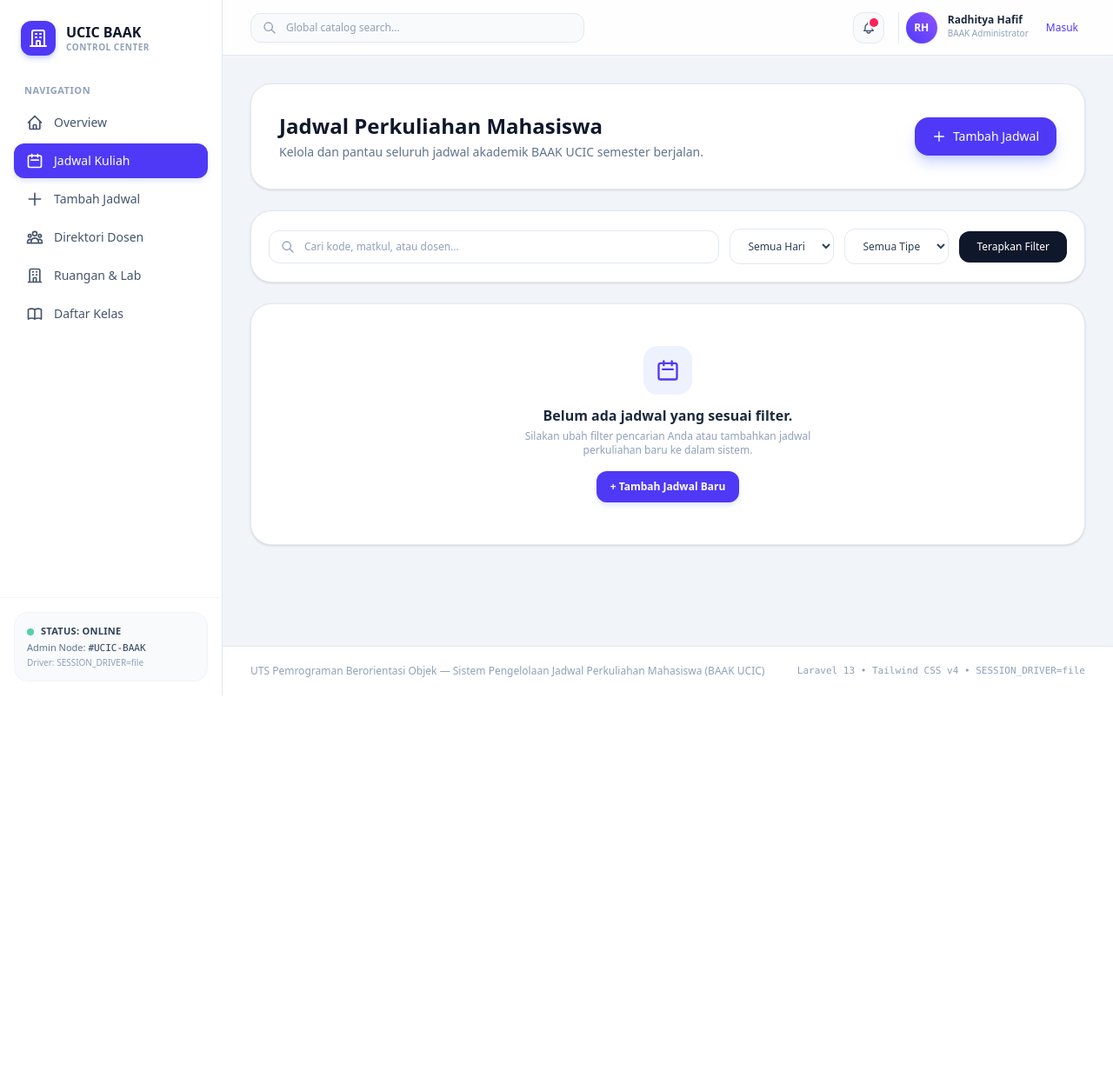
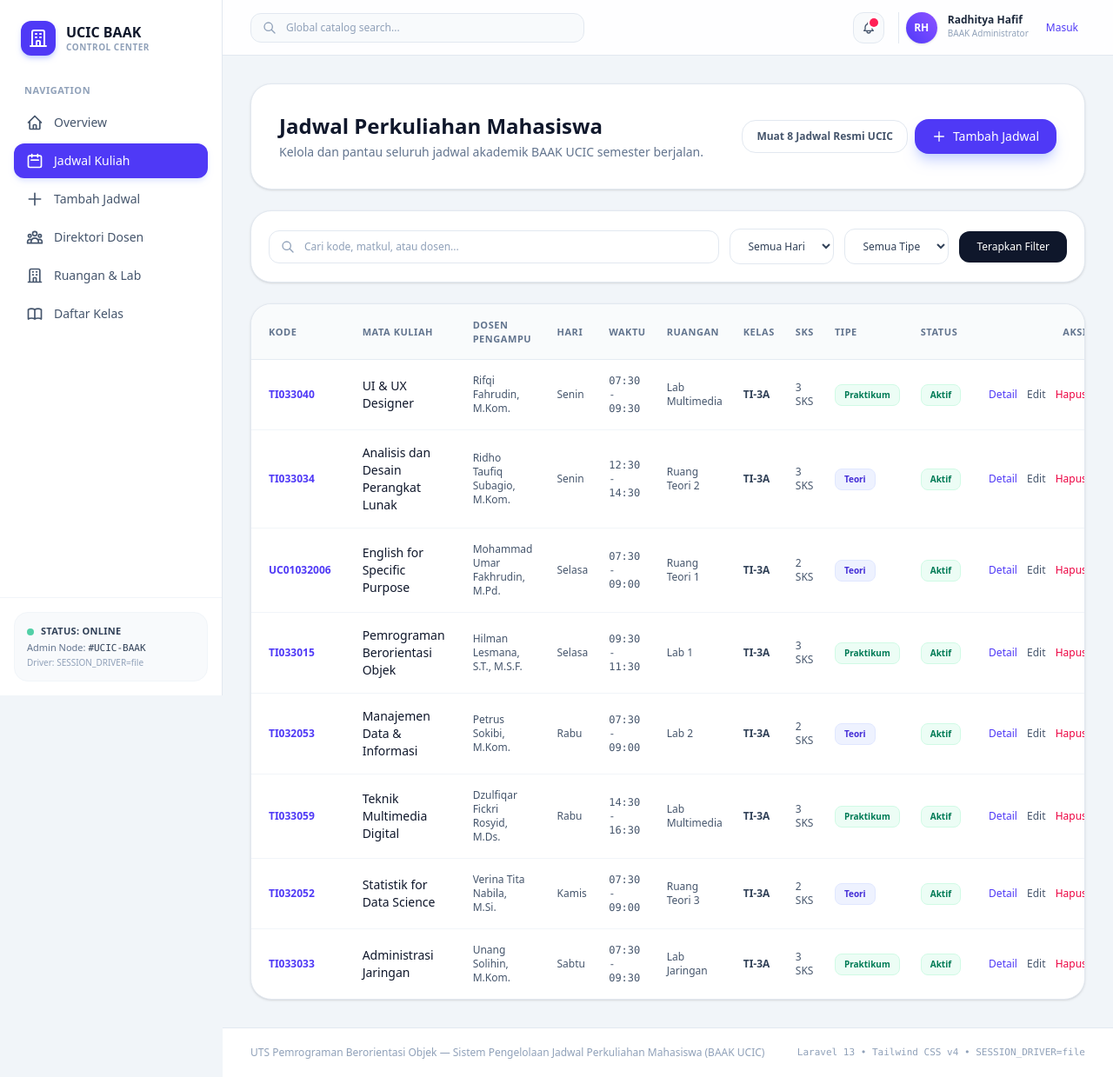
Before and after one commit to hafifradhitya/UTS_PBO_20251020004_Radhitya-Hafif, a Laravel app: page /jadwal in a window 1280 px wide. Shown: the whole page at 87% size. Before the commit the page ends 800 px from the top, so only its background shows below. Run offline with Laravel 12, Linux system fonts and the light colour scheme; style sheets or scripts are compiled from the project's sources.

Commit message:
feat: add 8 official UCIC courses to session dataset, update docx and markdown report

```diff
--- a/app/Http/Controllers/JadwalController.php
+++ b/app/Http/Controllers/JadwalController.php
@@ -6,9 +6,138 @@ use Illuminate\Http\Request;
 
 class JadwalController extends Controller
 {
+    /**
+     * 8 Data Mata Kuliah Resmi Mahasiswa UCIC Semester 3
+     */
+    public static function defaultJadwals(): array
+    {
+        return [
+            'TI033040' => [
+                'kode' => 'TI033040',
+                'mata_kuliah' => 'UI & UX Designer',
+                'dosen' => 'Rifqi Fahrudin, M.Kom.',
+                'hari' => 'Senin',
+                'jam_mulai' => '07:30',
+                'jam_selesai' => '09:30',
+                'ruangan' => 'Lab Multimedia',
+                'kelas' => 'TI-3A',
+                'sks' => 3,
+                'tipe' => 'Praktikum',
+                'status' => 'Aktif',
+            ],
+            'TI033034' => [
+                'kode' => 'TI033034',
+                'mata_kuliah' => 'Analisis dan Desain Perangkat Lunak',
+                'dosen' => 'Ridho Taufiq Subagio, M.Kom.',
+                'hari' => 'Senin',
+                'jam_mulai' => '12:30',
+                'jam_selesai' => '14:30',
+                'ruangan' => 'Ruang Teori 2',
+                'kelas' => 'TI-3A',
+                'sks' => 3,
+                'tipe' => 'Teori',
+                'status' => 'Aktif',
+            ],
+            'UC01032006' => [
+                'kode' => 'UC01032006',
+                'mata_kuliah' => 'English for Specific Purpose',
+                'dosen' => 'Mohammad Umar Fakhrudin, M.Pd.',
+                'hari' => 'Selasa',
+                'jam_mulai' => '07:30',
+                'jam_selesai' => '09:00',
+                'ruangan' => 'Ruang Teori 1',
+                'kelas' => 'TI-3A',
+                'sks' => 2,
+                'tipe' => 'Teori',
+                'status' => 'Aktif',
+            ],
+            'TI033015' => [
+                'kode' => 'TI033015',
+                'mata_kuliah' => 'Pemrograman Berorientasi Objek',
+                'dosen' => 'Hilman Lesmana, S.T., M.S.F.',
+                'hari' => 'Selasa',
+                'jam_mulai' => '09:30',
+                'jam_selesai' => '11:30',
+                'ruangan' => 'Lab 1',
+                'kelas' => 'TI-3A',
+                'sks' => 3,
+                'tipe' => 'Praktikum',
+                'status' => 'Aktif',
+            ],
+            'TI032053' => [
+                'kode' => 'TI032053',
+                'mata_kuliah' => 'Manajemen Data & Informasi',
+                'dosen' => 'Petrus Sokibi, M.Kom.',
+                'hari' => 'Rabu',
+                'jam_mulai' => '07:30',
+                'jam_selesai' => '09:00',
+                'ruangan' => 'Lab 2',
+                'kelas' => 'TI-3A',
+                'sks' => 2,
+                'tipe' => 'Teori',
+                'status' => 'Aktif',
+            ],
+            'TI033059' => [
+                'kode' => 'TI033059',
+                'mata_kuliah' => 'Teknik Multimedia Digital',
+                'dosen' => 'Dzulfiqar Fickri Rosyid, M.Ds.',
+                'hari' => 'Rabu',
+                'jam_mulai' => '14:30',
+                'jam_selesai' => '16:30',
+                'ruangan' => 'Lab Multimedia',
+                'kelas' => 'TI-3A',
+                'sks' => 3,
+                'tipe' => 'Praktikum',
+                'status' => 'Aktif',
+            ],
+            'TI032052' => [
+                'kode' => 'TI032052',
+                'mata_kuliah' => 'Statistik for Data Science',
+                'dosen' => 'Verina Tita Nabila, M.Si.',
+                'hari' => 'Kamis',
+                'jam_mulai' => '07:30',
+                'jam_selesai' => '09:00',
+                'ruangan' => 'Ruang Teori 3',
+                'kelas' => 'TI-3A',
+                'sks' => 2,
+                'tipe' => 'Teori',
+                'status' => 'Aktif',
+            ],
+            'TI033033' => [
+                'kode' => 'TI033033',
+                'mata_kuliah' => 'Administrasi Jaringan',
+                'dosen' => 'Unang Solihin, M.Kom.',
+                'hari' => 'Sabtu',
+                'jam_mulai' => '07:30',
+                'jam_selesai' => '09:30',
+                'ruangan' => 'Lab Jaringan',
+                'kelas' => 'TI-3A',
+                'sks' => 3,
+                'tipe' => 'Praktikum',
+                'status' => 'Aktif',
+            ],
+        ];
+    }
+
+    private function getJadwals(): array
+    {
+        if (!session()->exists('jadwals')) {
+            session()->put('jadwals', self::defaultJadwals());
+        }
+
+        return session()->get('jadwals', []);
+    }
+
+    public function resetJadwals()
+    {
+        session()->put('jadwals', self::defaultJadwals());
+
+        return redirect()->route('jadwal.index')->with('success', 'Jadwal perkuliahan berhasil dimuat ulang dengan 8 data resmi semester berjalan UCIC.');
+    }
+
     public function dashboard()
     {
-        $jadwals = session()->get('jadwals', []);
+        $jadwals = $this->getJadwals();
 
         $hariIni = ['Senin', 'Selasa', 'Rabu', 'Kamis', 'Jumat', 'Sabtu', 'Minggu'][date('N') - 1];
 
@@ -48,7 +177,7 @@ class JadwalController extends Controller
 
     public function index(Request $request)
     {
-        $jadwals = session()->get('jadwals', []);
+        $jadwals = $this->getJadwals();
 
         $cari = $request->query('cari');
         $filterHari = $request->query('hari');
@@ -92,7 +221,7 @@ class JadwalController extends Controller
             'status' => 'required|in:Aktif,Dibatalkan,Selesai',
         ]);
 
-        $jadwals = session()->get('jadwals', []);
+        $jadwals = $this->getJadwals();
 
         if (isset($jadwals[$validated['kode']])) {
             return back()->withInput()->with('error', 'Kode sudah digunakan. Gunakan kode lain.');
@@ -106,7 +235,7 @@ class JadwalController extends Controller
 
     public function show($kode)
     {
-        $jadwals = session()->get('jadwals', []);
+        $jadwals = $this->getJadwals();
 
         if (!isset($jadwals[$kode])) {
             return redirect()->route('jadwal.index')->with('error', 'Jadwal dengan kode tersebut tidak ditemukan.');
@@ -119,7 +248,7 @@ class JadwalController extends Controller
 
     public function edit($kode)
     {
-        $jadwals = session()->get('jadwals', []);
+        $jadwals = $this->getJadwals();
 
         if (!isset($jadwals[$kode])) {
             return redirect()->route('jadwal.index')->with('error', 'Jadwal dengan kode tersebut tidak ditemukan.');
@@ -132,7 +261,7 @@ class JadwalController extends Controller
 
     public function update(Request $request, $kode)
     {
-        $jadwals = session()->get('jadwals', []);
+        $jadwals = $this->getJadwals();
 
         if (!isset($jadwals[$kode])) {
             return redirect()->route('jadwal.index')->with('error', 'Jadwal dengan kode tersebut tidak ditemukan.');
@@ -160,7 +289,7 @@ class JadwalController extends Controller
 
     public function destroy($kode)
     {
-        $jadwals = session()->get('jadwals', []);
+        $jadwals = $this->getJadwals();
 
         if (!isset($jadwals[$kode])) {
             return redirect()->route('jadwal.index')->with('error', 'Jadwal dengan kode tersebut tidak ditemukan.');
@@ -174,7 +303,7 @@ class JadwalController extends Controller
 
     public function dosen()
     {
-        $jadwals = session()->get('jadwals', []);
+        $jadwals = $this->getJadwals();
         $dosenList = [];
         foreach ($jadwals as $j) {
             $nama = $j['dosen'];
@@ -196,7 +325,7 @@ class JadwalController extends Controller
 
     public function ruangan()
     {
-        $jadwals = session()->get('jadwals', []);
+        $jadwals = $this->getJadwals();
         $ruanganList = [];
         foreach ($jadwals as $j) {
             $ruang = $j['ruangan'];
@@ -216,7 +345,7 @@ class JadwalController extends Controller
 
     public function kelas()
     {
-        $jadwals = session()->get('jadwals', []);
+        $jadwals = $this->getJadwals();
         $kelasList = [];
         foreach ($jadwals as $j) {
             $k = $j['kelas'];
--- a/resources/views/jadwal/index.blade.php
+++ b/resources/views/jadwal/index.blade.php
@@ -11,12 +11,20 @@
                 Kelola dan pantau seluruh jadwal akademik BAAK UCIC semester berjalan.
             </p>
         </div>
-        <a href="{{ route('jadwal.create') }}" class="inline-flex items-center gap-2 bg-indigo-600 hover:bg-indigo-700 text-white font-medium text-sm px-5 py-3 rounded-2xl shadow-lg shadow-indigo-200 transition-all duration-200 shrink-0 self-start sm:self-auto">
-            <svg class="w-4 h-4" fill="none" stroke="currentColor" viewBox="0 0 24 24">
-                <path stroke-linecap="round" stroke-linejoin="round" stroke-width="2" d="M12 4v16m8-8H4" />
-            </svg>
-            <span>Tambah Jadwal</span>
-        </a>
+        <div class="flex items-center gap-2 self-start sm:self-auto">
+            <form action="{{ route('jadwal.reset') }}" method="POST" class="inline">
+                @csrf
+                <button type="submit" onclick="return confirm('Muat ulang 8 jadwal resmi perkuliahan UCIC?')" class="px-4 py-2.5 rounded-2xl border border-slate-200 text-xs font-semibold text-slate-600 hover:bg-slate-50 hover:text-indigo-600 transition-colors" title="Reset & Muat 8 Data Resmi UCIC">
+                    Muat 8 Jadwal Resmi UCIC
+                </button>
+            </form>
+            <a href="{{ route('jadwal.create') }}" class="inline-flex items-center gap-2 bg-indigo-600 hover:bg-indigo-700 text-white font-medium text-sm px-5 py-2.5 rounded-2xl shadow-lg shadow-indigo-200 transition-all duration-200 shrink-0">
+                <svg class="w-4 h-4" fill="none" stroke="currentColor" viewBox="0 0 24 24">
+                    <path stroke-linecap="round" stroke-linejoin="round" stroke-width="2" d="M12 4v16m8-8H4" />
+                </svg>
+                <span>Tambah Jadwal</span>
+            </a>
+        </div>
     </div>
 
     <!-- Filter & Search Bar Form (HTTP GET) -->
--- a/routes/web.php
+++ b/routes/web.php
@@ -24,7 +24,8 @@ Route::get('/jadwal/{kode}/edit', [JadwalController::class, 'edit'])->name('jadw
 Route::match(['PUT', 'PATCH'], '/jadwal/{kode}', [JadwalController::class, 'update'])->name('jadwal.update');
 Route::delete('/jadwal/{kode}', [JadwalController::class, 'destroy'])->name('jadwal.destroy');
 
-// Modul Ekstra Pendukung Akademik BAAK UCIC (Dosen, Ruangan, Kelas)
+// Modul Ekstra Pendukung Akademik BAAK UCIC (Dosen, Ruangan, Kelas, Reset)
+Route::post('/jadwal/reset', [JadwalController::class, 'resetJadwals'])->name('jadwal.reset');
 Route::get('/dosen', [JadwalController::class, 'dosen'])->name('jadwal.dosen');
 Route::get('/ruangan', [JadwalController::class, 'ruangan'])->name('jadwal.ruangan');
 Route::get('/kelas', [JadwalController::class, 'kelas'])->name('jadwal.kelas');
```
Also changed, not shown: LAPORAN_UTS_PBO.md (+16 -0 lines), 1 other file.
